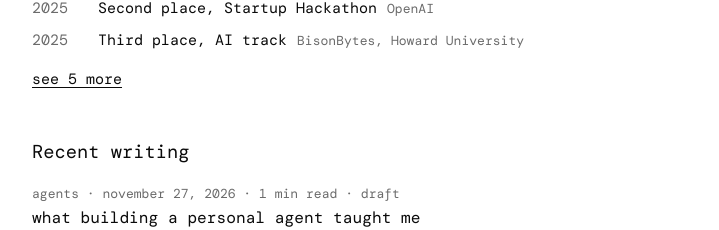
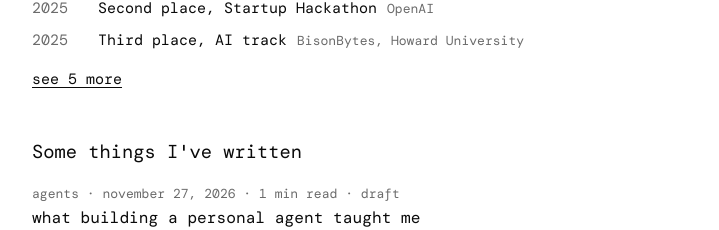
Before and after one commit to clintonimaroo/clinton, a Next.js app: page / in a window 1280 px wide. Shown: the part 2271-2501 px from the top of the page, without its empty margins (278-997 px from the left). Built offline with nearby package versions, Linux system fonts and the light colour scheme.

Commit message:
Rename the writing section

```diff
--- a/src/app/page.tsx
+++ b/src/app/page.tsx
@@ -315,7 +315,7 @@ export default function Home() {
 
       {posts.length > 0 && (
         <section>
-          <h2>Recent writing</h2>
+          <h2>Some things I&apos;ve written</h2>
           <div className="posts">
             {posts.map((post) => (
               <Link href={`/writing/${post.slug}`} className="post-row" key={post.slug}>
```
